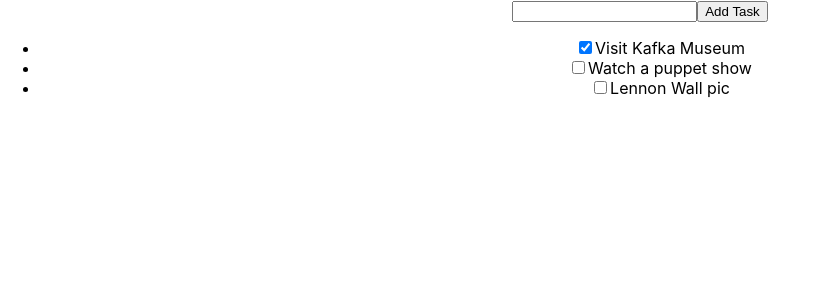
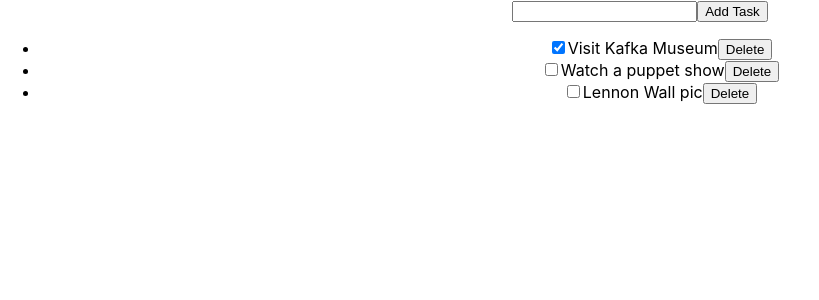
Before and after one commit to hharpreetk/react-task-manager, a React (Create React App) app: page / in a window 1280 px wide. Shown: the top 300 px of the page, without its empty margins (0-819 px from the left). Built offline with nearby package versions, Linux system fonts and the light colour scheme.

Commit message:
added task deletion in task component

```diff
--- a/src/App.js
+++ b/src/App.js
@@ -21,10 +21,16 @@ export default function App() {
     ))
     setTasks(newTasks);
   }
+  const deleteTask=(id)=>{
+    const newTasks = tasks.filter((task)=>(
+      task.id !== id
+    ))
+    setTasks(newTasks);
+  }
   return (
     <div className="App">
       <TaskInput addTask={addTask} />
-      <TaskList tasks={tasks} toggleDone={toggleDone} />
+      <TaskList tasks={tasks} toggleDone={toggleDone} deleteTask={deleteTask} />
     </div>
   );
 }
--- a/src/Task.js
+++ b/src/Task.js
@@ -1,3 +1,3 @@
-export default function Task({task, toggleDone}){
-   return <><input type="checkbox" checked={task.done} onChange={(e)=>{toggleDone(task.id, e.target.checked)}} />{task.text}</>
+export default function Task({task, toggleDone, deleteTask}){
+   return <><input type="checkbox" checked={task.done} onChange={(e)=>{toggleDone(task.id, e.target.checked)}} />{task.text}<button onClick={()=>deleteTask(task.id)}>Delete</button></>
 }
--- a/src/TaskList.js
+++ b/src/TaskList.js
@@ -1,11 +1,11 @@
 import Task from "./Task";
 
-export default function TaskList({ tasks, toggleDone }) {
+export default function TaskList({ tasks, toggleDone, deleteTask }) {
     if (!tasks) return;
     return (
       <ul>
         {tasks.map((task) => (
-          <li key={task.id}><Task task={task} toggleDone={toggleDone} /></li>
+          <li key={task.id}><Task task={task} toggleDone={toggleDone} deleteTask={deleteTask} /></li>
         ))}
       </ul>
     );
```
